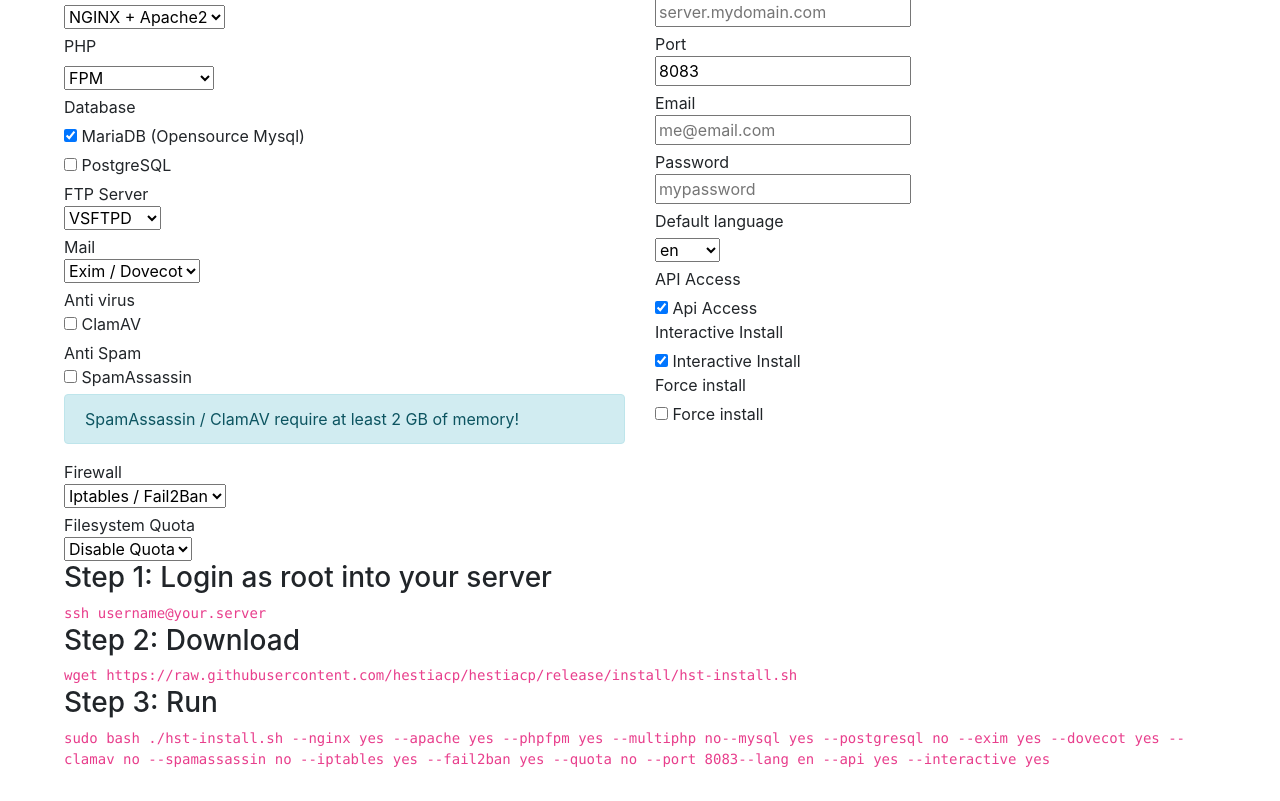
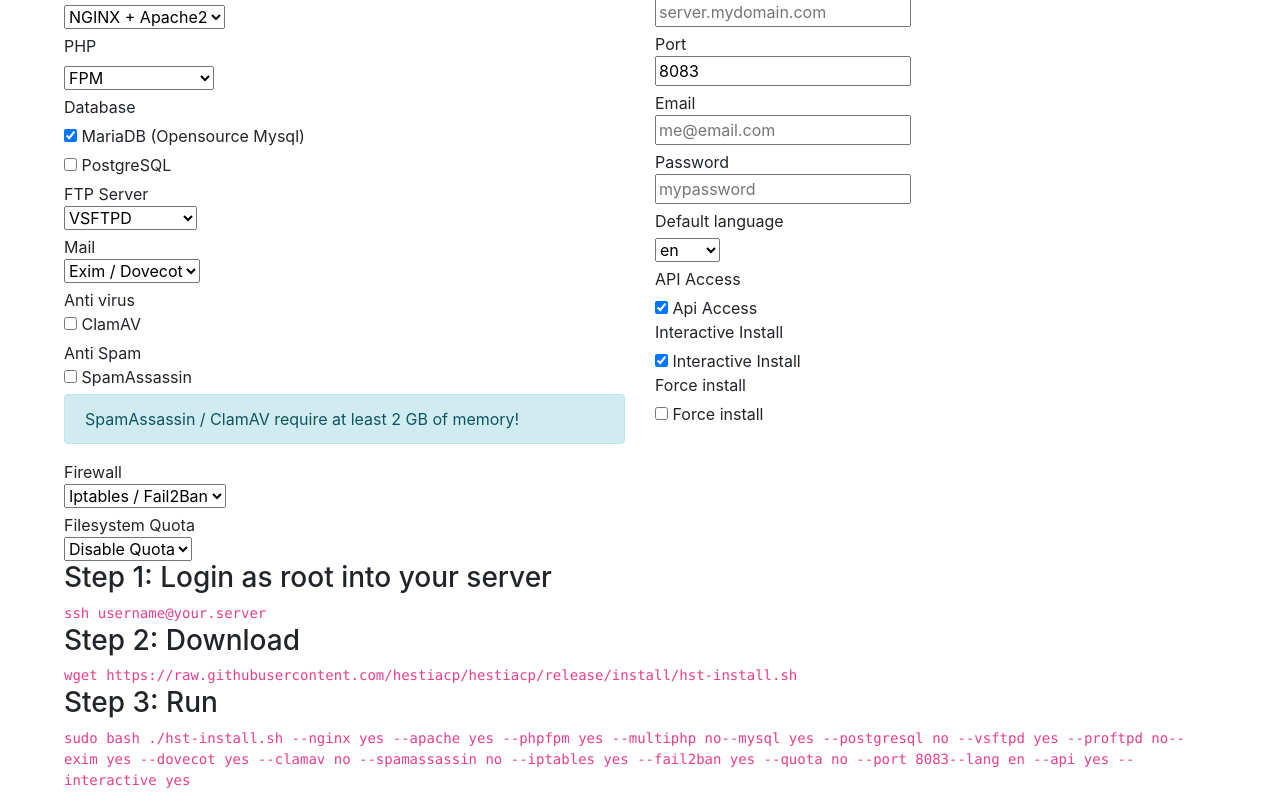
Before and after one commit to hestiacp/hestiacp-generator, a plain HTML site: page index.html in a window 1280 px wide. Shown: the part 93-894 px from the top of the page. Before the commit the page ends 873 px from the top, so only its background shows below. Drawn offline with nearby package versions, Linux system fonts and the light colour scheme.

Commit message:
Added No FTP Server option / Changed Readme

```diff
--- a/index.html
+++ b/index.html
@@ -61,8 +61,9 @@
                 <div class="row space">
                     <div class="col-12">
                         <select name="ftp" id="ftp">
-                            <option value="" selected>VSFTPD</option>
+                            <option value="--vsftpd yes --proftpd no" selected>VSFTPD</option>
                             <option value="--vsftpd no --proftpd yes ">PROFTPD</option>
+                            <option value="--vsftpd no --proftpd no ">No FTP Server</option>
                         </select>
                     </div>
                 </div>
```
Also changed, not shown: 1 other file.
